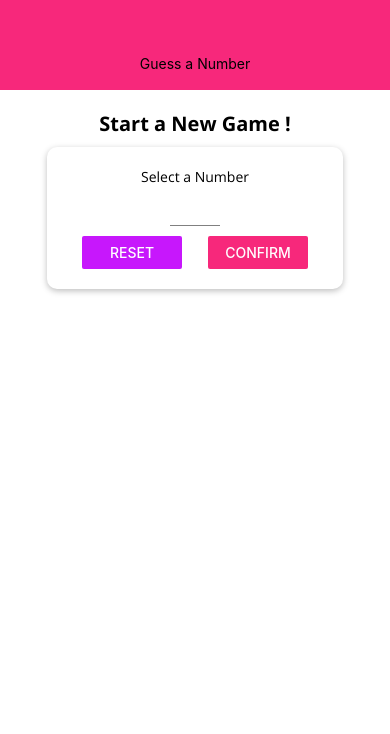
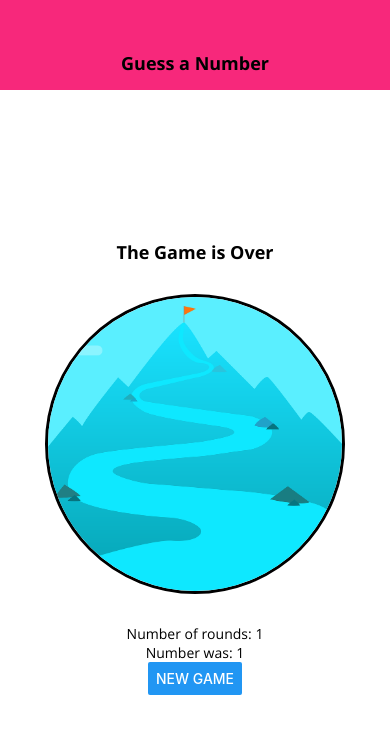
Before and after one commit to TriCodeIT/Guess-A-Number-App, a React Native app: screen / in a window 390 px wide. Shown: the top 734 px of the page. Built offline with nearby package versions, Linux system fonts and the light colour scheme.

Commit message:
Adding Local Images and Styling Image

```diff
--- a/App.js
+++ b/App.js
@@ -44,6 +44,13 @@
   };
 
   let content = <StartGameScreen onStartGame={startGameHandler} />;
+  content = (
+    <GameOverScreen
+      roundsNumber={1}
+      userNumber={1}
+      onRestart={configureNewGameHandler}
+    />
+  );
 
   if (userNumber && guessRounds <= 0) {
     content = (
--- a/components/TitleText.js
+++ b/components/TitleText.js
@@ -1,13 +1,15 @@
-import React from 'react';
-import { Text, StyleSheet } from 'react-native';
+import React from "react";
+import { Text, StyleSheet } from "react-native";
 
-const TitleText = props => <Text style={{...styles.title, ...props.style}}>{props.children}</Text>;
+const TitleText = (props) => (
+  <Text style={{ ...styles.title, ...props.style }}>{props.children}</Text>
+);
 
 const styles = StyleSheet.create({
-  body: {
-    fontFamily: 'open-sans-bold',
-    fontSize: 18
-  }
+  title: {
+    fontFamily: "open-sans-bold",
+    fontSize: 18,
+  },
 });
 
 export default TitleText;
--- a/screens/GameOverScreen.js
+++ b/screens/GameOverScreen.js
@@ -1,14 +1,24 @@
 import React from "react";
 
-import { View, StyleSheet, Text, Button } from "react-native";
+import { View, StyleSheet, Text, Button, Image } from "react-native";
+
+import BodyText from "../components/BodyText";
+import TitleText from "../components/TitleText";
 
 const GameOverScreen = (props) => {
   return (
     <View style={styles.screen}>
-      <Text>The Game is Over</Text>
-      <Text>Number of rounds: {props.roundsNumber}</Text>
-      <Text>Number was: {props.userNumber}</Text>
-      <Button title='NEW GAME' onPress={props.onRestart}/>
+      <TitleText>The Game is Over</TitleText>
+      <View style={styles.imageContainer}>
+        <Image
+          source={require("../assets/success.png")}
+          style={styles.image}
+          resizeMode="cover"
+        />
+      </View>
+      <BodyText>Number of rounds: {props.roundsNumber}</BodyText>
+      <BodyText>Number was: {props.userNumber}</BodyText>
+      <Button title="NEW GAME" onPress={props.onRestart} />
     </View>
   );
 };
@@ -19,6 +29,19 @@
     justifyContent: "center",
     alignItems: "center",
   },
+  imageContainer: {
+    width: 300,
+    height: 300,
+    borderRadius: 150,
+    borderWidth: 3,
+    borderColor: 'black',
+    overflow: 'hidden',
+    marginVertical: 30
+  },
+  image: {
+    width: '100%',
+    height: '100%',
+  },
 });
 
 export default GameOverScreen;
```
Also changed, not shown: assets/success.png (added).
